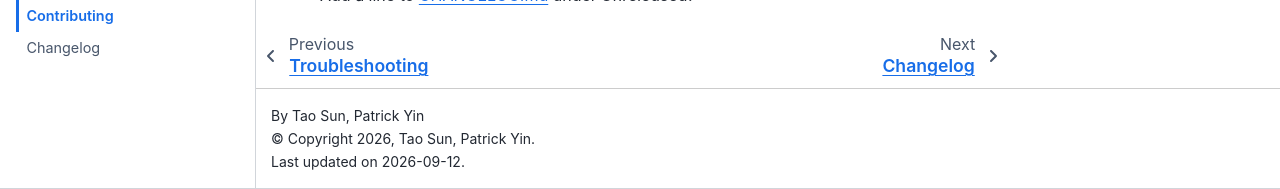
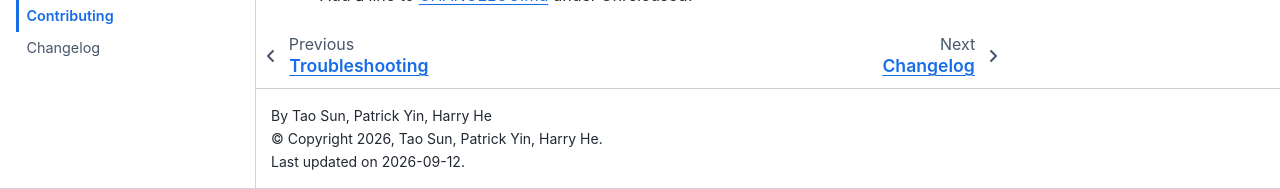
Before and after one commit to tsrobcvai/frankatwin, a Sphinx documentation site: the page built from docs/contributing.md, in a window 1280 px wide and 900 px high, scrolled down 674 px. Shown: the part 711-900 px from the top of the window. Built offline with Sphinx 7.4.7 and the Sphinx Book theme 1.1.4, drawn with Linux system fonts in a browser that asks for light colours.

Commit message:
docs: add Harry He as an author; enlarge the README documentation link
- Harry He (McGill University) added to CITATION.cff, the README BibTeX,
  pyproject.toml authors, docs/conf.py author, and NOTICE
- README: Documentation link under the logo is now an h2 heading

Co-Authored-By: Claude Opus 5 (1M context) <noreply@anthropic.com>

```diff
--- a/docs/conf.py
+++ b/docs/conf.py
@@ -7,7 +7,7 @@ from datetime import date
 sys.path.insert(0, os.path.abspath("../python"))  # autodoc imports frankatwin from the checkout
 
 project = "FrankaTwin"
-author = "Tao Sun, Patrick Yin"
+author = "Tao Sun, Patrick Yin, Harry He"
 copyright = f"{date.today().year}, {author}"
 version = "0.2"
 release = "0.2.0"
--- a/pyproject.toml
+++ b/pyproject.toml
@@ -12,6 +12,7 @@ license = { text = "Apache-2.0" }
 authors = [
     { name = "Tao Sun", email = "tao.sun@mail.mcgill.ca" },
     { name = "Patrick Yin" },
+    { name = "Harry He" },
 ]
 keywords = ["franka", "libfranka", "impedance-control", "system-identification", "sim-to-real", "isaac-lab"]
 classifiers = [
```
Also changed, not shown: README.md (+2 -4 lines), 2 other files.
